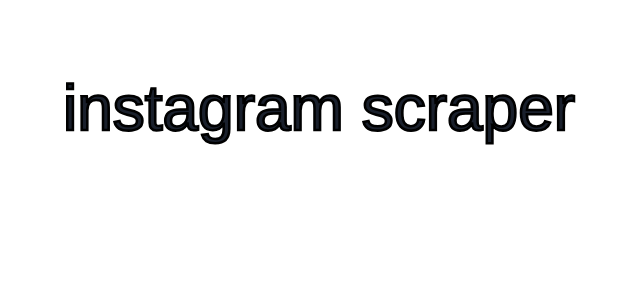
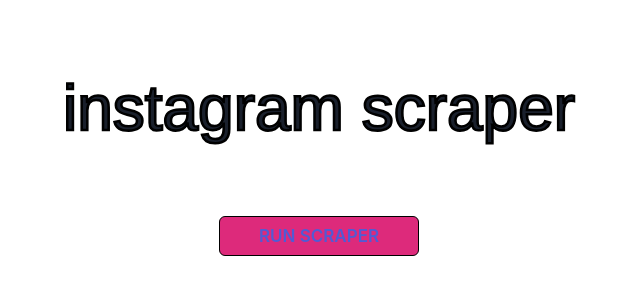
Before and after one commit to rebecca505/instagram-followers-check, a React (Create React App) app: page / in a window 1280 px wide. Shown: the top 300 px of the page, without its empty margins (321-961 px from the left). Built offline with nearby package versions, Linux system fonts and the light colour scheme.

Commit message:
button triggers github actions

```diff
--- a/package.json
+++ b/package.json
@@ -8,6 +8,7 @@
     "@emotion/styled": "^11.14.1",
     "@fontsource/open-sans": "^5.2.6",
     "@fontsource/roboto": "^5.2.6",
+    "@octokit/core": "^7.0.3",
     "@testing-library/dom": "^10.4.1",
     "@testing-library/jest-dom": "^6.7.0",
     "@testing-library/react": "^16.3.0",
--- a/src/Home.js
+++ b/src/Home.js
@@ -1,6 +1,30 @@
-import { Box } from "@chakra-ui/react";
+import { AbsoluteCenter, Box, Button } from "@chakra-ui/react";
+import { Octokit } from "@octokit/core";
 
 export default function Home() {
+
+    const octokit = new Octokit({ auth: "token" });
+
+    async function runWorkflow() {
+        try {
+            await octokit.request(
+                "POST /repos/{owner}/{repo}/actions/workflows/{workflow_id}/dispatches",
+                {
+                    owner: "rebecca505",
+                    repo: "instagram-followers-check",
+                    workflow_id: "run.yml",  // workflow file name or workflow id number
+                    ref: "main",
+                    headers: {
+                        "X-GitHub-Api-Version": "2022-11-28",
+                    },
+                }
+            );
+            console.log("Workflow triggered!");
+        } catch (error) {
+            console.error("Failed to trigger workflow:", error);
+        }
+    }
+
     return (
         <div>
             <Box m="5vh" p="5" textAlign="center">
@@ -12,6 +36,17 @@
                     instagram scraper
                 </p>
             </Box>
+            <AbsoluteCenter axis="horizontal">
+                <Button
+                    borderColor="black"
+                    w={"200px"}
+                    fontSize={17}
+                    background="#dd2a7b"
+                    color="#515bd4"
+                    _hover={{ bg: "#feda77", borderWidth: "2px" }}
+                    borderWidth=".5px">
+                    <a onClick={runWorkflow}>RUN SCRAPER</a>
+                </Button></AbsoluteCenter>
         </div>
     );
 }
```
Also changed, not shown: 1 other file (tests, documents, lock files or other folders).
